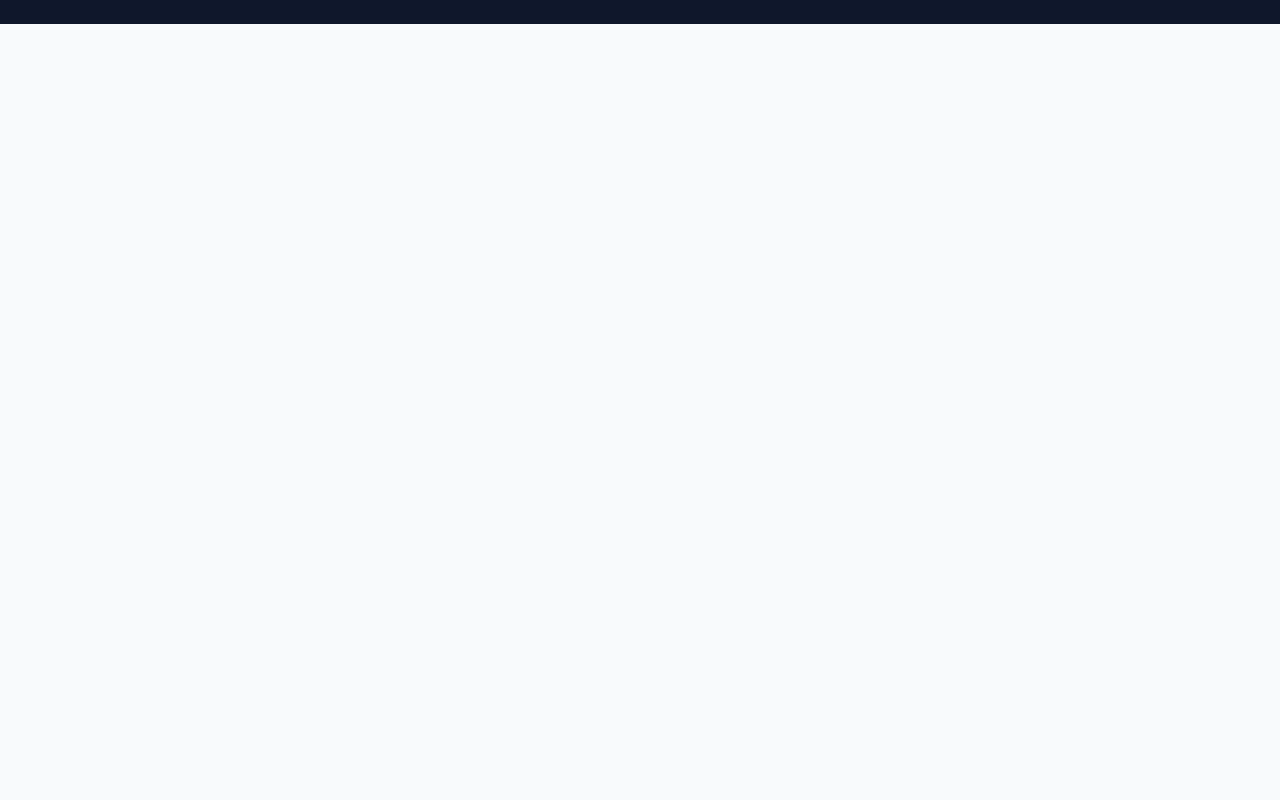
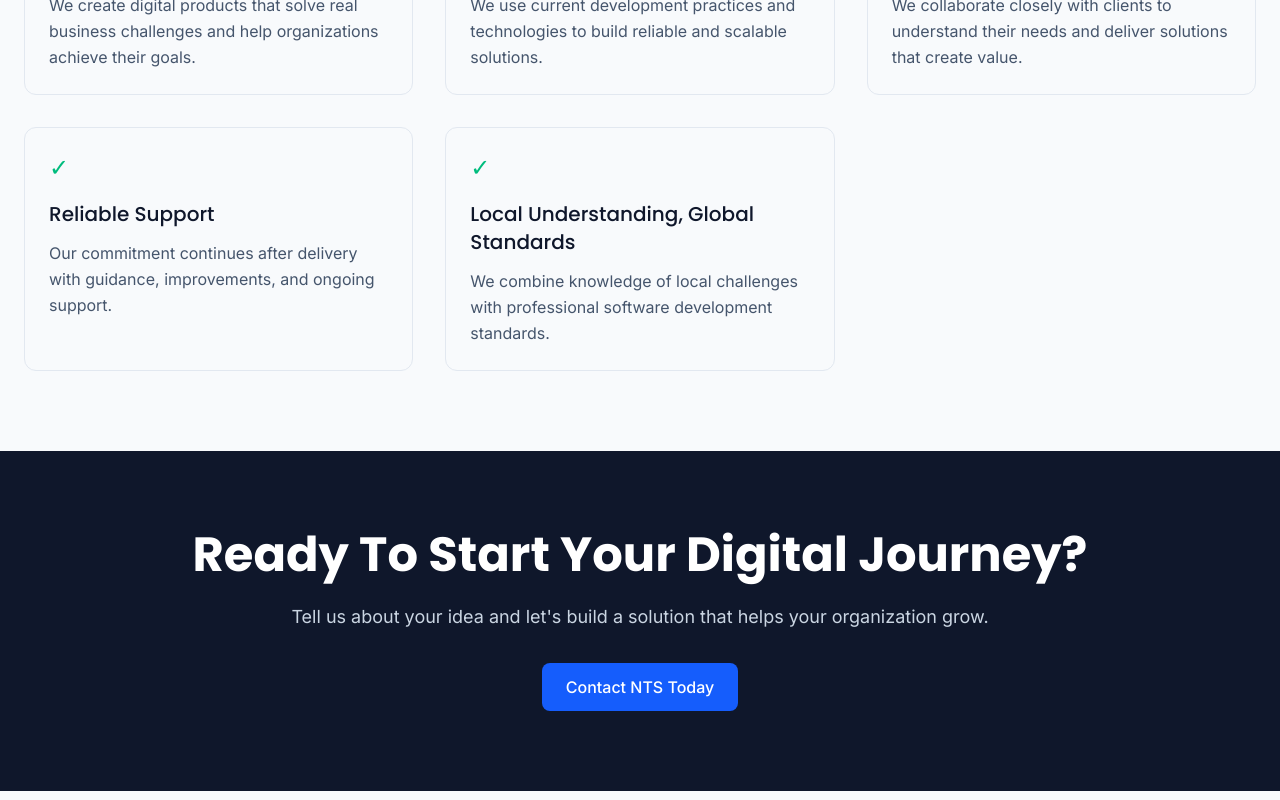
Before and after one commit to SANTS2006/NTSDigitalSolutions, a React (Vite) app: page /contact in a window 1280 px wide. Shown: the part 1960-2760 px from the top of the page. Before the commit the page ends 1984 px from the top, so only its background shows below. Built offline with nearby package versions, Linux system fonts and the light colour scheme.

Commit message:
Complete contact page sections

```diff
--- a/src/components/sections/ContactCTA.jsx
+++ b/src/components/sections/ContactCTA.jsx
@@ -0,0 +1,76 @@
+import { Link } from "react-router-dom";
+import Button from "../ui/Button";
+
+
+function ContactCTA(){
+
+    return (
+
+        <section className="
+        py-20
+        bg-slate-900
+        ">
+
+
+            <div className="
+            max-w-5xl
+            mx-auto
+            px-6
+            text-center
+            ">
+
+
+                <h2 className="
+                text-3xl
+                md:text-5xl
+                font-bold
+                text-white
+                ">
+
+                    Ready To Start Your Digital Journey?
+
+                </h2>
+
+
+                <p className="
+                mt-6
+                text-slate-300
+                text-lg
+                ">
+
+                    Tell us about your idea and let's build a solution
+                    that helps your organization grow.
+
+                </p>
+
+
+                <div className="
+                mt-8
+                flex
+                justify-center
+                ">
+
+
+                    <Link to="/contact">
+
+                        <Button>
+                            Contact NTS Today
+                        </Button>
+
+                    </Link>
+
+
+                </div>
+
+
+            </div>
+
+
+        </section>
+
+    );
+
+}
+
+
+export default ContactCTA;
--- a/src/pages/Contact.jsx
+++ b/src/pages/Contact.jsx
@@ -1,6 +1,8 @@
 import ContactHero from '../components/sections/ContactHero';
 import ContactInfo from "../components/sections/ContactInfo";
 import ContactForm from "../components/sections/ContactForm";
+import WhyChoose from "../components/sections/WhyChoose";
+import ContactCTA from "../components/sections/ContactCTA";
 
 function Contact() {
     return (
@@ -8,6 +10,8 @@ function Contact() {
             <ContactHero />
             <ContactInfo />
             <ContactForm />
+            <WhyChoose />
+            <ContactCTA />
         </>
     );
 }
```
